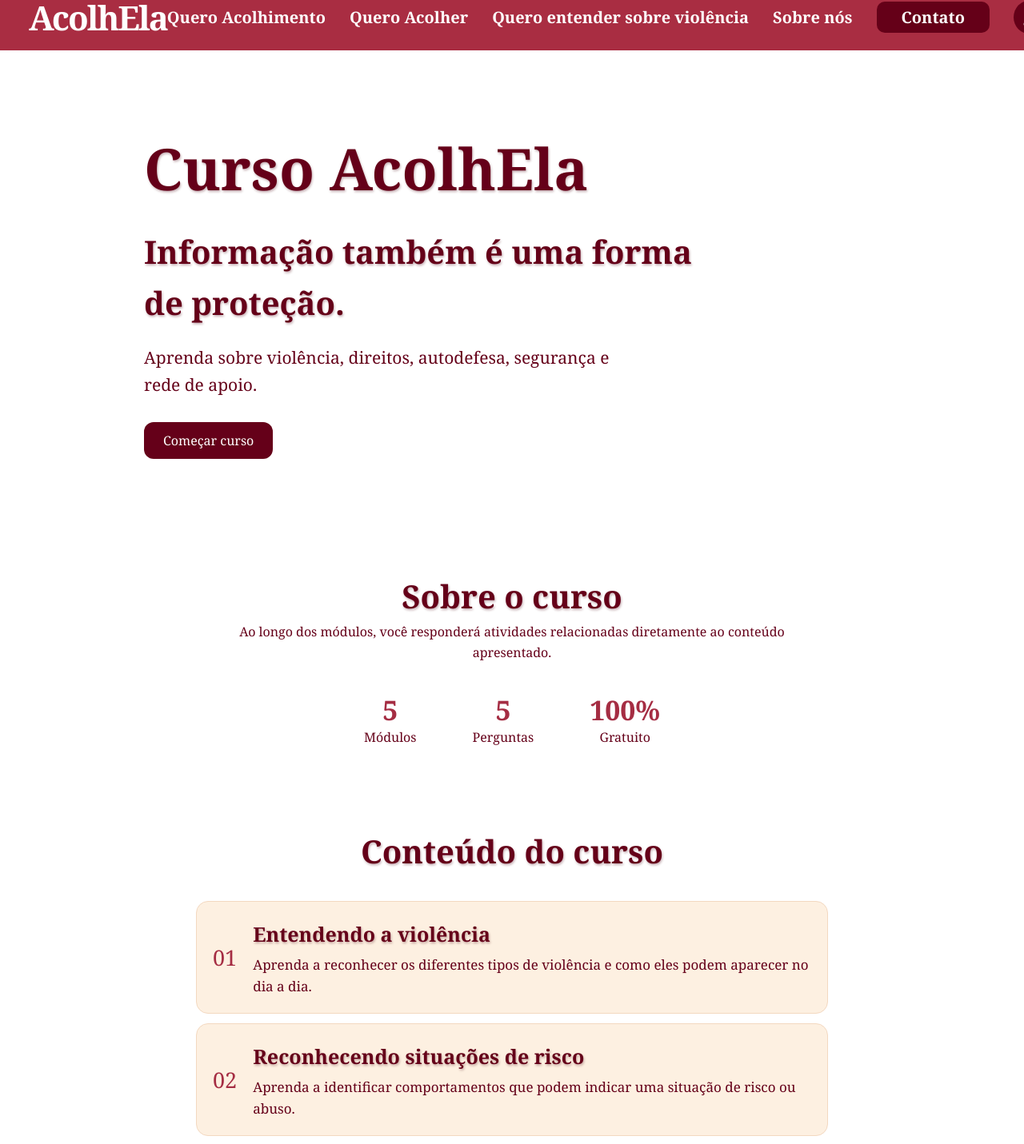
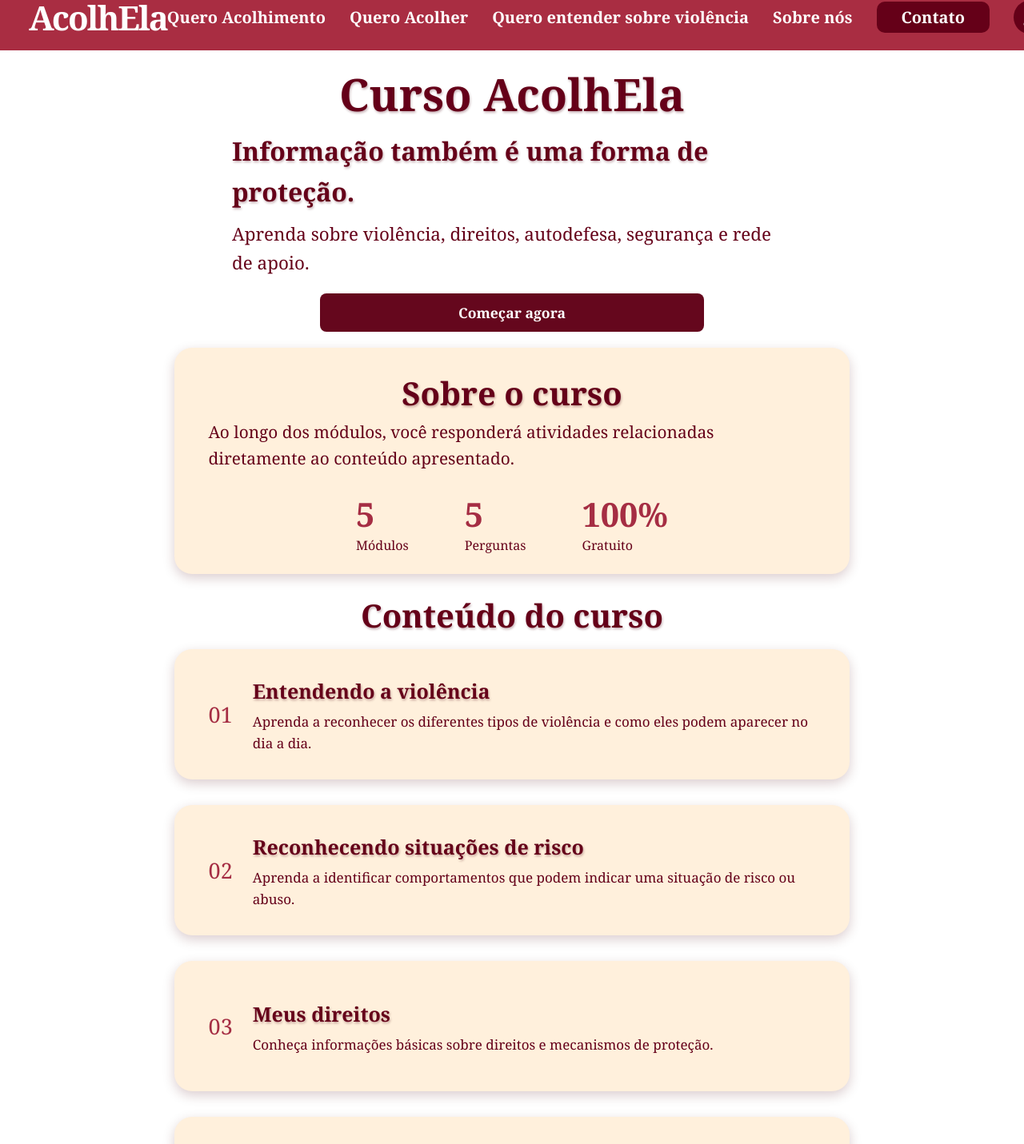
Before and after one commit to karinycapanema/AcolhEla, a Vue app: page /curso in a window 1280 px wide. Shown: the part 21-1452 px from the top of the page at 80% size. Built offline with nearby package versions, Linux system fonts and the light colour scheme.

Commit message:
style ajustado

```diff
--- a/src/components/CursoAcolher/CursoView.vue
+++ b/src/components/CursoAcolher/CursoView.vue
@@ -2,6 +2,7 @@
   import { ref, reactive, computed } from 'vue'
   import AppHeader from '../layout/AppHeader.vue'
   import AppFooter from '../layout/AppFooter.vue'
+  import AppButton from '../ui/AppButton.vue'
 
 
   function getUsuario() {
@@ -219,7 +220,9 @@
               Aprenda sobre violência, direitos, autodefesa,
               segurança e rede de apoio.
             </p>
-            <button v-if="aulas.length" @click="iniciar">Começar curso</button>
+            <div class="comecar">
+            <AppButton v-if="aulas.length" @click="iniciar">Começar agora</AppButton>
+            </div>
             <button v-if="ehAdmin" class="secundario" @click="tela = 'admin'">Gerenciar módulos</button>
           </div>
         </section>
@@ -261,7 +264,9 @@
 
         <section v-if="aulas.length" class="final-inicio">
           <h2>Vamos começar?</h2>
-          <button @click="iniciar">Começar agora</button>
+          <div class="comecar">
+          <AppButton @click="iniciar">Começar agora</AppButton>
+          </div>
         </section>
       </div>
 
@@ -402,7 +407,6 @@
 }
 
 .curso {
-  min-height: 100vh;
   background: #ffffff;
   color: #650019;
   font-family: Georgia, 'Times New Roman', Times, serif;
@@ -454,9 +458,11 @@ button.perigo {
 
 /* 3. INÍCIO DO CURSO */
 .inicio {
-  max-width: 1000px;
+  width: 66%;
   margin: auto;
-  padding: 90px 40px;
+  padding: 10px;
+  display: flex;
+  justify-content: center;
 }
 
 .inicio-texto {
@@ -464,21 +470,21 @@ button.perigo {
 }
 
 .inicio h1 {
-  margin: 0 0 15px;
-  font-size: 72px;
+  font-size: 3.5rem;
   color: #650019;
+  display: flex;
+  justify-content: center;
 }
 
 .inicio h2 {
-  font-size: 40px;
+  font-size: 2.0rem;
   color: #650019;
 }
 
 .inicio p {
-  max-width: 620px;
-  margin-top: 20px;
-  margin-bottom: 30px;
-  font-size: 21px;
+  margin-top: 10px;
+  margin-bottom: 20px;
+  font-size: 1.4rem;
   color: #650019;
 }
 
@@ -487,29 +493,34 @@ button.perigo {
 }
 
 .sobre {
-  max-width: 850px;
-  margin: auto;
-  padding: 50px 30px;
-  text-align: center;
+  width: 66%;
+  margin: 10px auto 20px;
+  padding: 25px 43px;
+  background: #fff0dc;
+  border-radius: 22px;
+  box-shadow: 0 5px 15px rgba(74, 0, 17, 0.2);
 }
 
 .sobre h2,
 .aulas h2 {
-  font-size: 40px;
+  font-size: 2.5rem;
   color: #650019;
+  display: flex;
+  justify-content: center;
 }
 
 .sobre > p {
-  max-width: 700px;
-  margin: auto;
   color: #650019;
+  display: flex;
+  justify-content: center;
+  font-size: 1.3rem;
 }
 
 .info {
   display: flex;
   justify-content: center;
   gap: 70px;
-  margin-top: 35px;
+  margin-top: 25px;
 }
 
 .info div {
@@ -518,7 +529,7 @@ button.perigo {
 }
 
 .info strong {
-  font-size: 34px;
+  font-size: 2.6rem;
   color: #a52d43;
 }
 
@@ -526,16 +537,6 @@ button.perigo {
   color: #650019;
 }
 
-.aulas {
-  max-width: 850px;
-  margin: auto;
-  padding: 50px 30px;
-}
-
-.aulas h2 {
-  text-align: center;
-  margin-bottom: 30px;
-}
 
 .lista-aulas {
   display: flex;
@@ -544,13 +545,17 @@ button.perigo {
 }
 
 .card-aula {
+  width: 66%;
+  min-height: 163px;
+  margin: 10px auto;
+  padding: 25px 43px;
   display: flex;
   align-items: center;
-  gap: 20px;
-  padding: 20px;
-  background: #fdf0e1;
-  border: 1px solid #f3d8c0;
-  border-radius: 15px;
+  background: #fff0dc;
+  border-radius: 22px;
+  box-sizing: border-box;
+  box-shadow: 0 5px 15px rgba(74, 0, 17, 0.2);
+  gap: 25px;
 }
 
 .card-aula > span {
@@ -571,17 +576,23 @@ button.perigo {
 }
 
 .final-inicio {
-  max-width: 600px;
-  margin: 50px auto 80px;
+  width: 66%;
+  margin: 20px auto;
   padding: 40px;
   text-align: center;
   background: #f7c6d5;
-  border-radius: 15px;
+  border-radius: 22px;
+}
+
+.comecar{
+  display: flex;
+  justify-content: center;
+  margin-top: 10px;
 }
 
 .final-inicio h2 {
-  margin-top: 0;
   color: #650019;
+  font-size: 2.4rem;
 }
 
 .final-inicio p {
@@ -625,7 +636,7 @@ button.perigo {
 }
 
 .conteudo {
-  max-width: 800px;
+  width: 66%;
   margin: auto;
   padding: 20px 40px;
 }
@@ -765,7 +776,7 @@ button.perigo {
 
 
 .conclusao {
-  max-width: 700px;
+  width: 66%;
   margin: auto;
   padding: 90px 30px;
   text-align: center;
```
